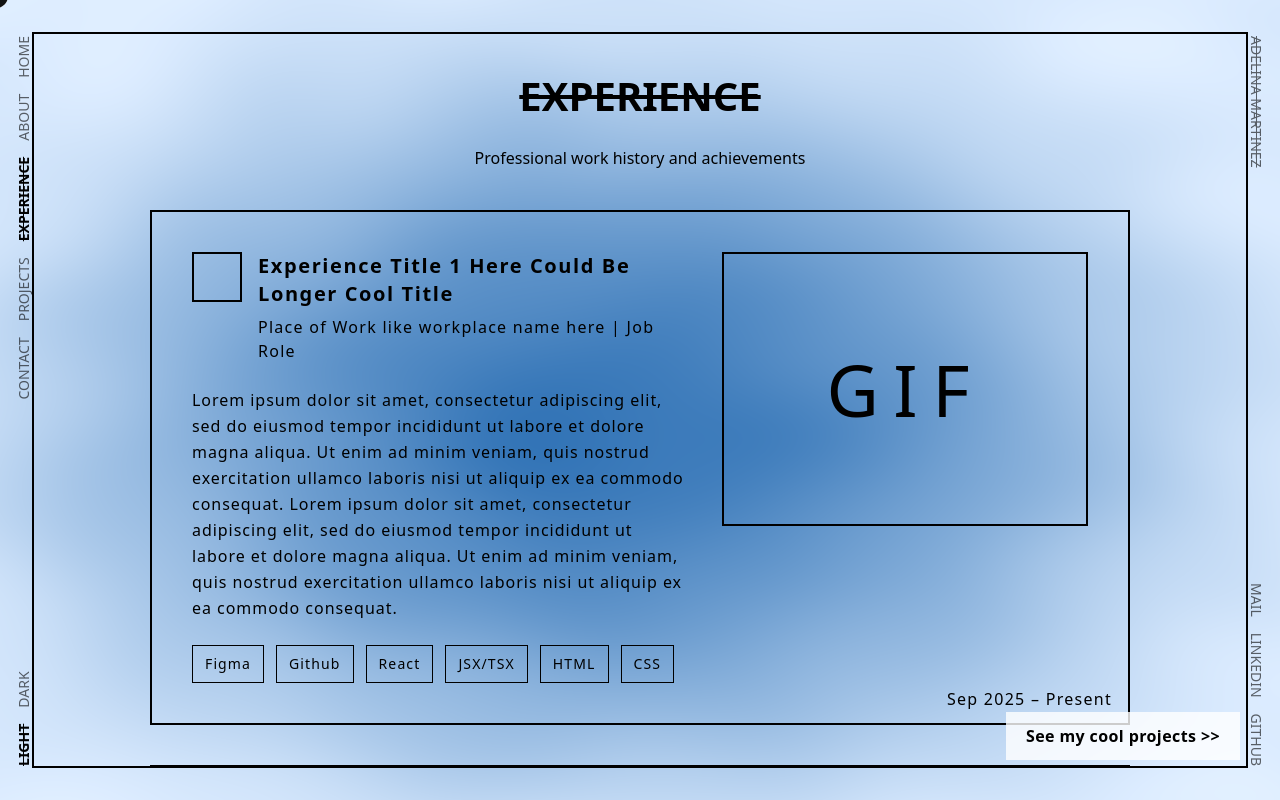
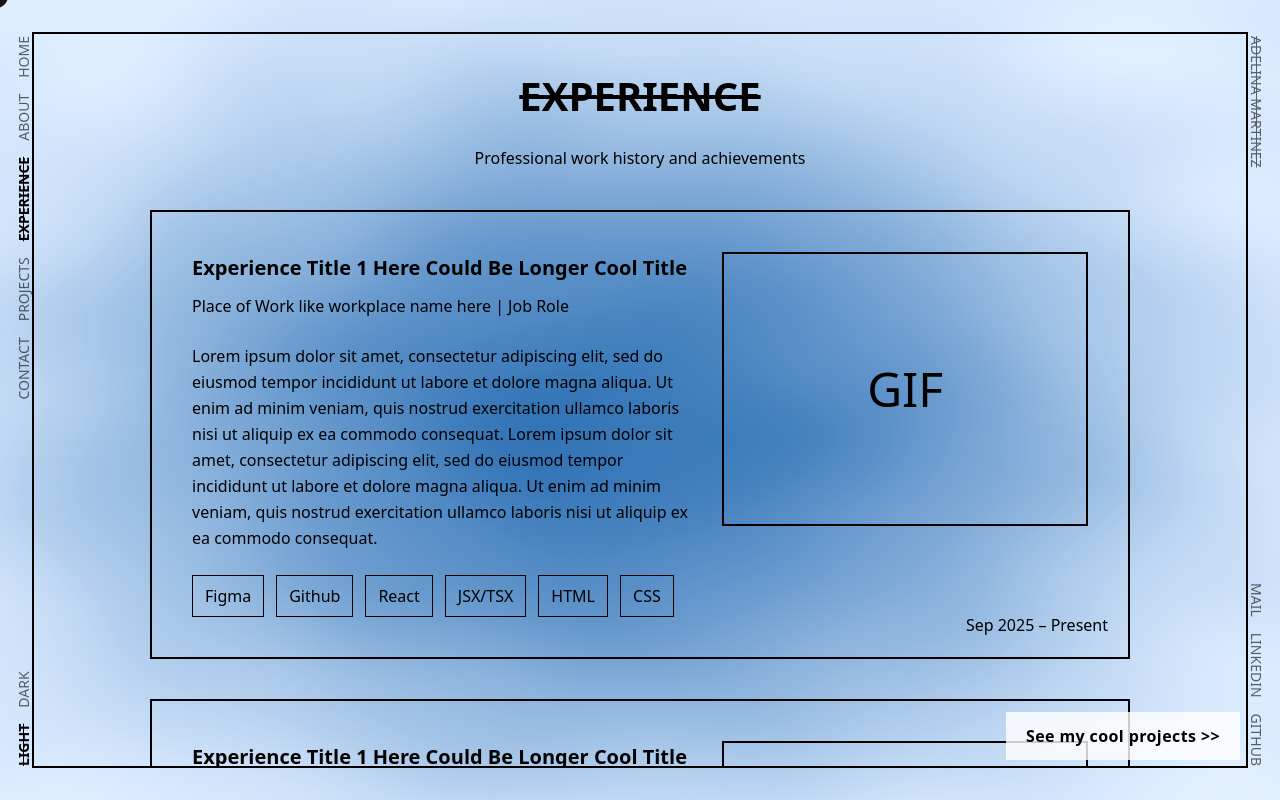
Before and after one commit to Adelina805/adelina-portfolio, a Next.js app: page /experience in a window 1280 px wide. Built offline with nearby package versions, Linux system fonts and the light colour scheme.

Commit message:
more changes to experience page

```diff
--- a/src/app/ExperienceItem.jsx
+++ b/src/app/ExperienceItem.jsx
@@ -1,34 +1,33 @@
 export default function ExperienceItem() {
   return (
-    <div className="mx-auto mt-10 w-full max-w-5xl border-2 px-5 py-8 md:px-10 md:py-10 relative">
+    <div className="mx-auto mt-10 w-full border-2 px-5 py-8 md:px-10 md:py-10 relative">
 
-      {/* Grid layout */}
-      <div className="flex flex-col gap-8 md:grid md:grid-cols-[minmax(0,3fr)_minmax(0,2.2fr)] md:items-start">
+      {/* GRID LAYOUT */}
+      <div className="flex flex-col gap-8 md:grid md:grid-cols-[minmax(0,3fr)_minmax(0,2.2fr)] md:items-start pb-10 md:pb-0">
 
         {/* IMAGE / GIF BLOCK */}
         <div className="order-1 md:order-2 flex flex-col">
           <div className="w-full aspect-4/3 border-2 overflow-hidden flex items-center justify-center">
-            <span className="text-5xl md:text-7xl tracking-[0.2em]">
-              GIF
-            </span>
+            <span className="text-5xl">GIF</span>
           </div>
         </div>
 
         {/* TEXT BLOCK */}
         <div className="order-2 md:order-1 flex flex-col gap-6">
-          <div className="flex items-start gap-4">
-            <div className="h-12 w-12 md:h-[50px] md:w-[50px] border-2 shrink-0" />
+
+          {/* Title + workplace */}
           <div className="flex flex-col gap-2">
-              <h2 className="text-lg md:text-xl font-bold leading-snug tracking-[0.08em]">
+            <h2 className="text-xl font-bold leading-relaxed">
               Experience Title 1 Here Could Be Longer Cool Title
             </h2>
-              <p className="text-sm md:text-base tracking-[0.08em]">
-                Place of Work like workplace name here  |  Job Role
+
+            <p className="text-base leading-relaxed">
+              Place of Work like workplace name here | Job Role
             </p>
           </div>
-          </div>
 
-          <p className="text-sm md:text-base leading-relaxed tracking-[0.06em]">
+          {/* Description */}
+          <p className="text-base leading-relaxed">
             Lorem ipsum dolor sit amet, consectetur adipiscing elit, sed do eiusmod
             tempor incididunt ut labore et dolore magna aliqua. Ut enim ad minim veniam,
             quis nostrud exercitation ullamco laboris nisi ut aliquip ex ea commodo consequat.
@@ -39,27 +38,21 @@ export default function ExperienceItem() {
 
           {/* Tech Tags */}
           <div className="flex flex-wrap items-center gap-3">
-            {["Figma", "Github", "React", "JSX/TSX", "HTML", "CSS"].map(
-              (skill) => (
+            {["Figma", "Github", "React", "JSX/TSX", "HTML", "CSS"].map((skill) => (
               <span
                 key={skill}
-                  className="px-3 py-2 border text-xs md:text-sm tracking-[0.08em]"
+                className="px-3 py-2 border text-base"
               >
                 {skill}
               </span>
-              )
-            )}
+            ))}
           </div>
+
         </div>
       </div>
 
-      {/* FIXED DATE - ALWAYS BOTTOM RIGHT */}
-      <p className="
-        absolute
-        bottom-3 right-4
-        text-sm md:text-base
-        tracking-[0.08em]
-      ">
+      {/* FIXED DATE - BOTTOM RIGHT */}
+      <p className="absolute bottom-5 right-5 text-base">
         Sep 2025 – Present
       </p>
     </div>
```
Lines whose indentation alone changed are shown as unchanged.
